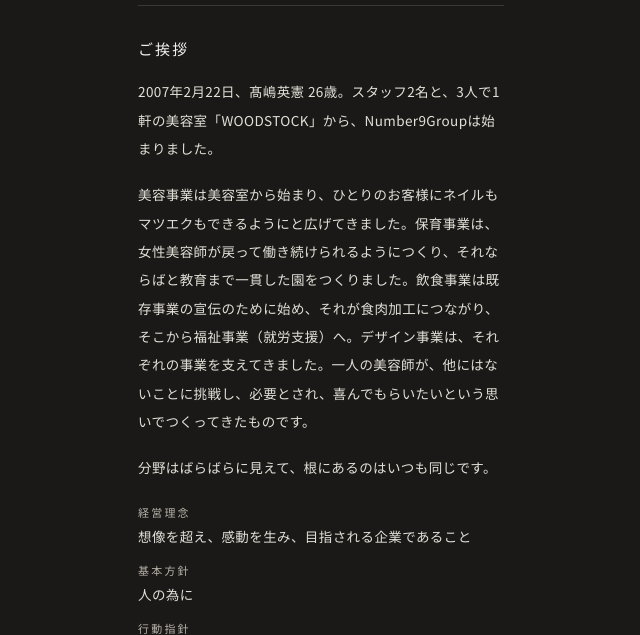
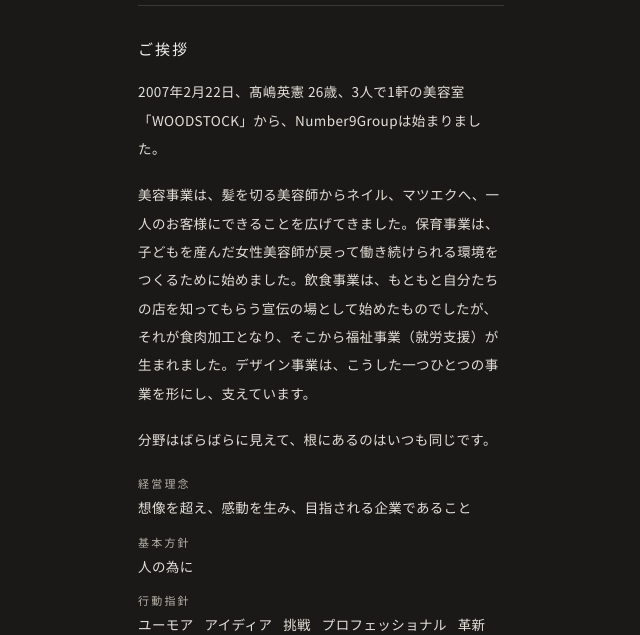
Before and after one commit to meative/number9-20th, a plain HTML site: page index.html in a window 1280 px wide. Shown: the part 585-1220 px from the top of the page, without its empty margins (319-959 px from the left). Drawn offline with nearby package versions, Linux system fonts and the light colour scheme.

Commit message:
Update greeting opening and business-story paragraph
Co-Authored-By: Claude Fable 5.2 <noreply@anthropic.com>
Claude-Session: https://claude.ai/code/session_01NzNQMEo8tMDqitRg1fmcij

```diff
--- a/index.html
+++ b/index.html
@@ -125,8 +125,8 @@
   <section class="msg">
     <div class="inner">
       <h2>ご挨拶</h2>
-      <p>2007年2月22日、髙嶋英憲 26歳。スタッフ2名と、3人で1軒の美容室「WOODSTOCK」から、Number9Groupは始まりました。</p>
-      <p>美容事業は美容室から始まり、ひとりのお客様にネイルもマツエクもできるようにと広げてきました。保育事業は、女性美容師が戻って働き続けられるようにつくり、それならばと教育まで一貫した園をつくりました。飲食事業は既存事業の宣伝のために始め、それが食肉加工につながり、そこから福祉事業（就労支援）へ。デザイン事業は、それぞれの事業を支えてきました。一人の美容師が、他にはないことに挑戦し、必要とされ、喜んでもらいたいという思いでつくってきたものです。</p>
+      <p>2007年2月22日、髙嶋英憲 26歳、3人で1軒の美容室「WOODSTOCK」から、Number9Groupは始まりました。</p>
+      <p>美容事業は、髪を切る美容師からネイル、マツエクへ、一人のお客様にできることを広げてきました。保育事業は、子どもを産んだ女性美容師が戻って働き続けられる環境をつくるために始めました。飲食事業は、もともと自分たちの店を知ってもらう宣伝の場として始めたものでしたが、それが食肉加工となり、そこから福祉事業（就労支援）が生まれました。デザイン事業は、こうした一つひとつの事業を形にし、支えています。</p>
       <p>分野はばらばらに見えて、根にあるのはいつも同じです。</p>
       <dl class="creed">
         <div><dt>経営理念</dt><dd>想像を超え、感動を生み、目指される企業であること</dd></div>
```
Also changed, not shown: staff/index.html (+1 -1 lines).
